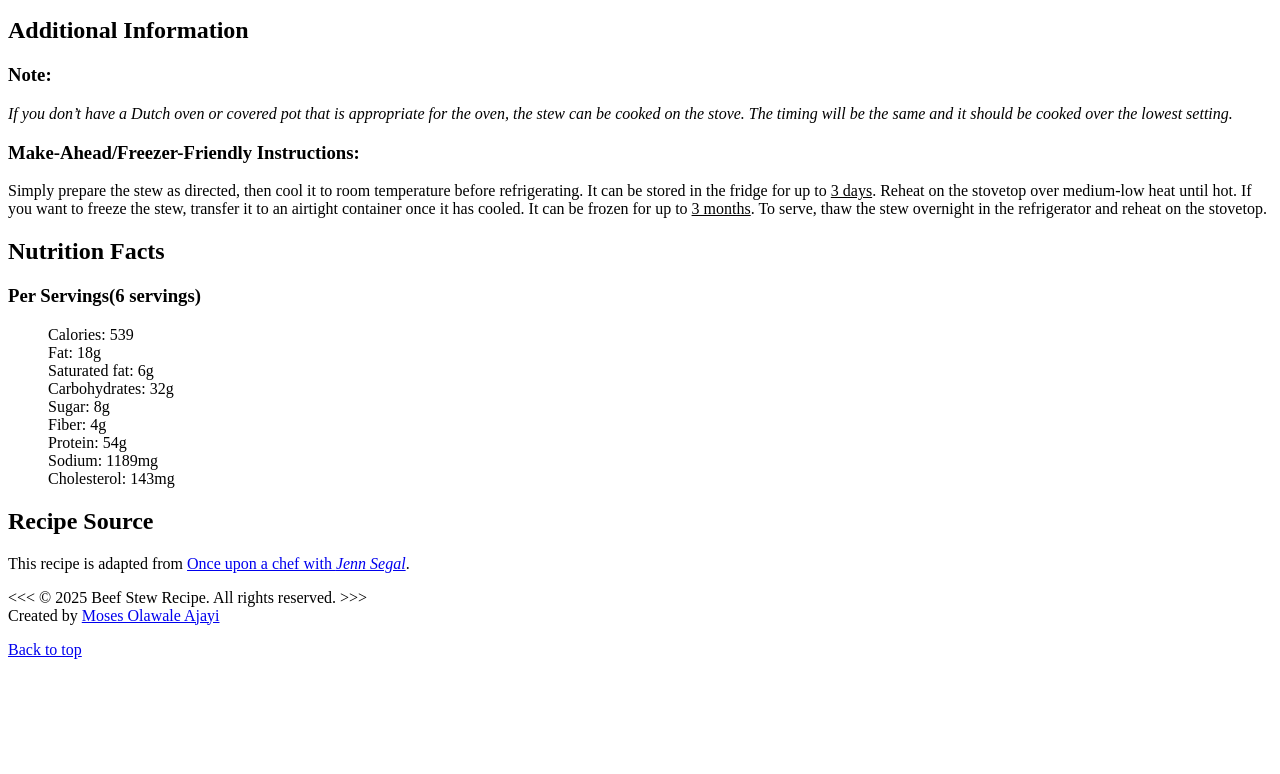
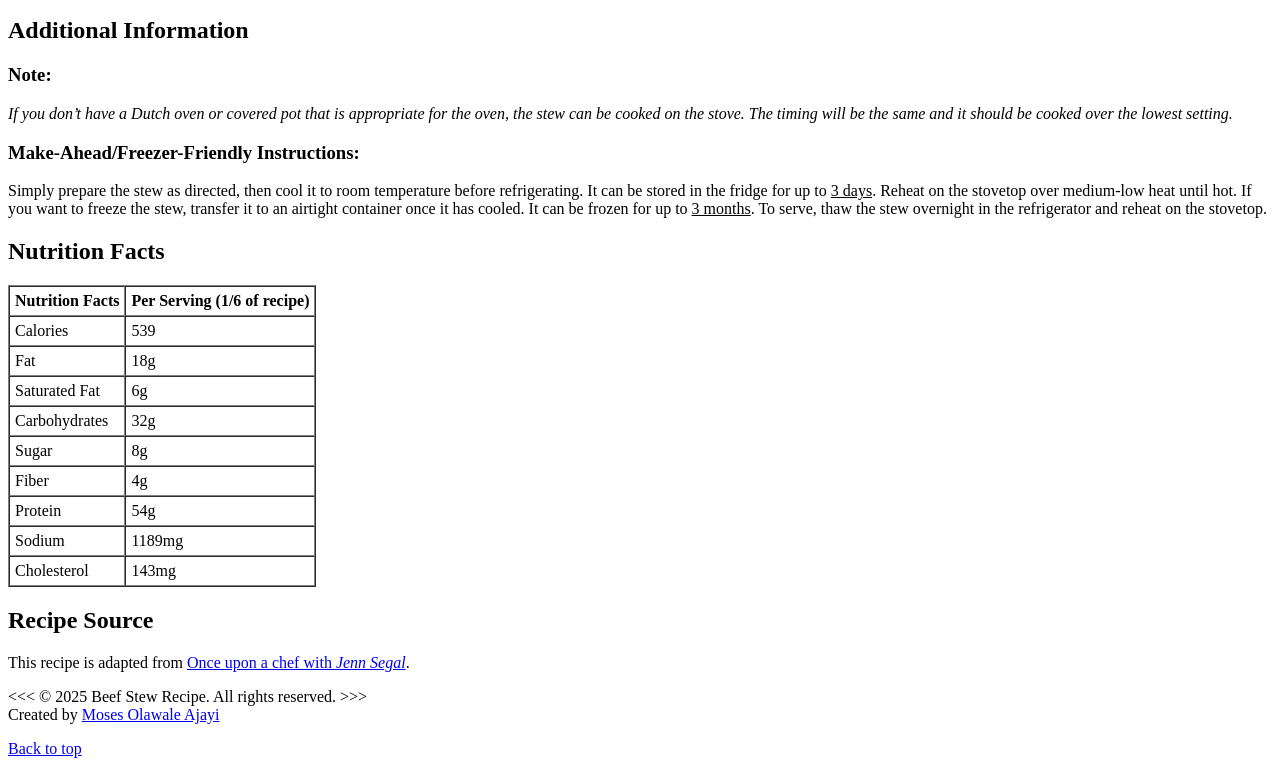
Before and after one commit to horlahwarley25/recipe_assignment, a plain HTML site: page index.html in a window 1280 px wide. Shown: the part 1753-2527 px from the top of the page. Before the commit the page ends 2428 px from the top, so only its background shows below. Drawn offline with Linux system fonts and the light colour scheme.

Commit message:
Changed the nutrition section to a table from a list

```diff
--- a/index.html
+++ b/index.html
@@ -162,33 +162,68 @@
         <article>
           <h3>Make-Ahead/Freezer-Friendly Instructions:</h3>
           <p>
-              Simply prepare the stew as directed, then cool it to room temperature
-              before refrigerating. It can be stored in the fridge for up to
-              <u>3 days</u>. Reheat on the stovetop over medium-low heat until hot.
-              If you want to freeze the stew, transfer it to an airtight container
-              once it has cooled. It can be frozen for up to <u>3 months</u>. To
-              serve, thaw the stew overnight in the refrigerator and reheat on the
-              stovetop.
+            Simply prepare the stew as directed, then cool it to room
+            temperature before refrigerating. It can be stored in the fridge for
+            up to
+            <u>3 days</u>. Reheat on the stovetop over medium-low heat until
+            hot. If you want to freeze the stew, transfer it to an airtight
+            container once it has cooled. It can be frozen for up to
+            <u>3 months</u>. To serve, thaw the stew overnight in the
+            refrigerator and reheat on the stovetop.
           </p>
         </article>
       </section>
       <section>
         <h2>Nutrition Facts</h2>
-        <article>
-            <h3>Per Servings(6 servings)</h3>
-            <ul type="none">
-              <li>Calories: 539</li>
-              <li>Fat: 18g</li>
-              <li>Saturated fat: 6g</li>
-              <li>Carbohydrates: 32g</li>
-              <li>Sugar: 8g</li>
-              <li>Fiber: 4g</li>
-              <li>Protein: 54g</li>
-              <li>Sodium: 1189mg</li>
-              <li>Cholesterol: 143mg</li>
-        </article>
-        </ul>
+        <table border="1" cellpadding="5" cellspacing="0">
+          <thead>
+            <tr>
+              <th>Nutrition Facts</th>
+              <th>Per Serving (1/6 of recipe)</th>
+            </tr>
+          </thead>
+          <tbody>
+            <tr>
+              <td>Calories</td>
+              <td>539</td>
+            </tr>
+            <tr>
+              <td>Fat</td>
+              <td>18g</td>
+            </tr>
+            <tr>
+              <td>Saturated Fat</td>
+              <td>6g</td>
+            </tr>
+            <tr>
+              <td>Carbohydrates</td>
+              <td>32g</td>
+            </tr>
+            <tr>
+              <td>Sugar</td>
+              <td>8g</td>
+            </tr>
+            <tr>
+              <td>Fiber</td>
+              <td>4g</td>
+            </tr>
+            <tr>
+              <td>Protein</td>
+              <td>54g</td>
+            </tr>
+            <tr>
+              <td>Sodium</td>
+              <td>1189mg</td>
+            </tr>
+            <tr>
+              <td>Cholesterol</td>
+              <td>143mg</td>
+            </tr>
+          </tbody>
+        </table>
       </section>
+    </main>
+    <footer>
       <section>
         <h2>Recipe Source</h2>
         <p>
@@ -198,17 +233,17 @@
             >Once upon a chef with <em>Jenn Segal</em></a
           >.
         </p>
+        <p>
+          &lt;&lt;&lt; &copy; 2025 Beef Stew Recipe. All rights reserved.
+          &gt;&gt;&gt;
+          <br />
+          Created by
+          <a href="https://x.com/rmd_olawale" target="_blank"
+            >Moses Olawale Ajayi</a
+          >
+        </p>
       </section>
-    </main>
-    <footer>
-        <section>
-            <p>
-                &lt;&lt;&lt; &copy; 2025 Beef Stew Recipe. All rights reserved. &gt;&gt;&gt;
-                <br>
-                Created by <a href="https://x.com/rmd_olawale" target="_blank">Moses Olawale Ajayi</a>
-            </p>
         <p><a href="#">Back to top</a></p>
-        </section>
     </footer>
   </body>
 </html>
```
Lines whose indentation alone changed are shown as unchanged.
